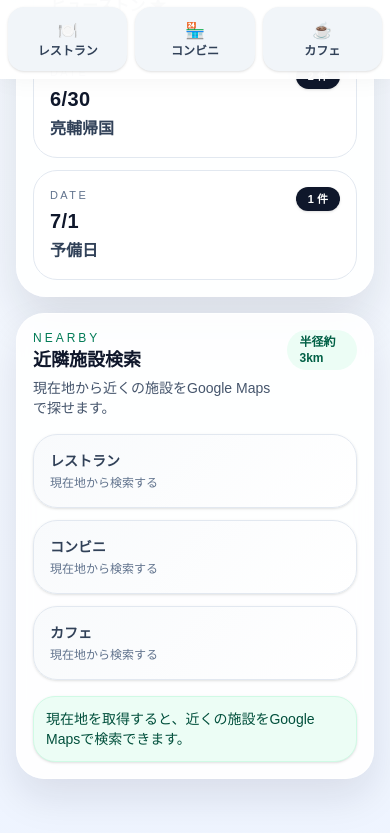
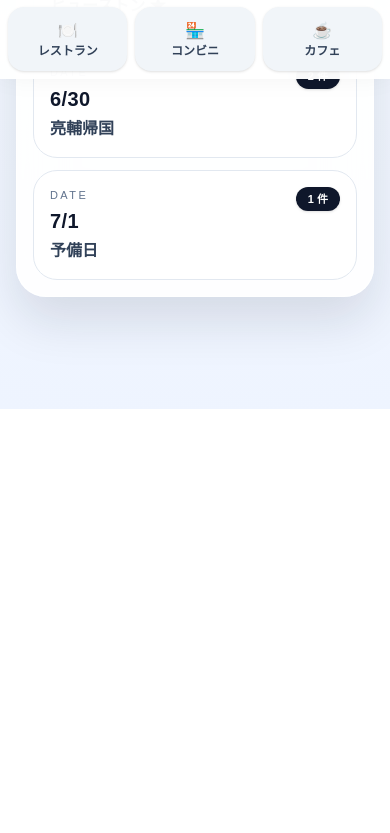
Before and after one commit to reemar1020-ai/WC2026tourapp, a Next.js app: page / in a window 390 px wide. Shown: the part 765-1598 px from the top of the page. After the commit the page ends 1174 px from the top, so only its background shows below. Built offline with nearby package versions, Linux system fonts and the light colour scheme.

Commit message:
create mobile app ui

```diff
--- a/app/page.tsx
+++ b/app/page.tsx
@@ -194,7 +194,6 @@ const nearbyCategories = ["レストラン", "コンビニ", "カフェ"] as con
 export default function Home() {
   const [selectedDate, setSelectedDate] = useState<string | null>(null);
   const [openItems, setOpenItems] = useState<Record<string, boolean>>({});
-  const [locationStatus, setLocationStatus] = useState("現在地を取得すると、近くの施設をGoogle Mapsで検索できます。" );
 
   const selectedDay = selectedDate
     ? schedule.find((day) => day.date === selectedDate) ?? null
@@ -214,11 +213,9 @@ export default function Home() {
 
   const openNearbySearch = (category: string) => {
     if (!navigator.geolocation) {
-      setLocationStatus("この端末では位置情報が使えないため、現在地検索はできません。別の端末でお試しください。");
+      window.alert("この端末では位置情報が使えないため、Google Maps検索を開始できません。別の端末やブラウザでお試しください。");
       return;
     }
-
-    setLocationStatus("現在地を取得しています…少しお待ちください。");
 
     navigator.geolocation.getCurrentPosition(
       (position) => {
@@ -226,16 +223,15 @@ export default function Home() {
         const lng = position.coords.longitude.toFixed(6);
         const mapsUrl = `https://www.google.com/maps/search/${encodeURIComponent(category)}/@${lat},${lng},15z`;
 
-        window.open(mapsUrl, "_blank", "noopener,noreferrer");
-        setLocationStatus(`${category}の検索をGoogle Mapsで開きました。現在地から周辺を確認できます。`);
+        window.location.href = mapsUrl;
       },
       (error) => {
         const message =
           error.code === 1
-            ? "位置情報の許可がオフのため、現在地検索できませんでした。ブラウザの位置情報設定をオンにしてください。"
-            : "現在地を取得できませんでした。通信環境や端末設定を確認してください。";
+            ? "位置情報の許可がオフです。Safariやブラウザ設定で位置情報を許可してから再度お試しください。"
+            : "現在地の取得に失敗しました。通信環境や端末設定を確認してから再度お試しください。";
 
-        setLocationStatus(message);
+        window.alert(message);
       },
       { enableHighAccuracy: true, timeout: 10000 },
     );
@@ -354,36 +350,6 @@ export default function Home() {
           </div>
         </section>
 
-        <section className="px-4 pt-4 sm:px-6">
-          <div className="rounded-[28px] border border-white/70 bg-white/90 p-4 shadow-[0_18px_40px_rgba(15,23,42,0.10)] backdrop-blur md:p-5">
-            <div className="flex items-start justify-between gap-3">
-              <div>
-                <p className="text-xs uppercase tracking-[0.25em] text-emerald-700">Nearby</p>
-                <h2 className="text-lg font-bold text-slate-900">近隣施設検索</h2>
-                <p className="mt-1 text-sm text-slate-600">現在地から近くの施設をGoogle Mapsで探せます。</p>
-              </div>
-              <span className="rounded-full bg-emerald-50 px-3 py-1 text-xs font-semibold text-emerald-800">半径約3km</span>
-            </div>
-
-            <div className="mt-4 grid gap-3 sm:grid-cols-3">
-              {nearbyCategories.map((category) => (
-                <button
-                  key={category}
-                  type="button"
-                  onClick={() => openNearbySearch(category)}
-                  className="rounded-[24px] border border-slate-200 bg-[linear-gradient(135deg,#f8fafc_0%,#ffffff_100%)] px-4 py-4 text-left shadow-sm transition hover:-translate-y-0.5 hover:border-emerald-300 hover:bg-emerald-50 hover:shadow-md"
-                >
-                  <p className="text-sm font-semibold text-slate-700">{category}</p>
-                  <p className="mt-1 text-xs text-slate-500">現在地から検索する</p>
-                </button>
-              ))}
-            </div>
-
-            <div className="mt-4 rounded-[22px] border border-emerald-100 bg-emerald-50 p-3 text-sm text-emerald-900 shadow-sm">
-              {locationStatus}
-            </div>
-          </div>
-        </section>
       </section>
 
       <nav className="fixed inset-x-0 bottom-0 z-10 border-t border-slate-200 bg-white/95 shadow-[0_-12px_35px_rgba(15,23,42,0.10)] backdrop-blur-xl">
```
